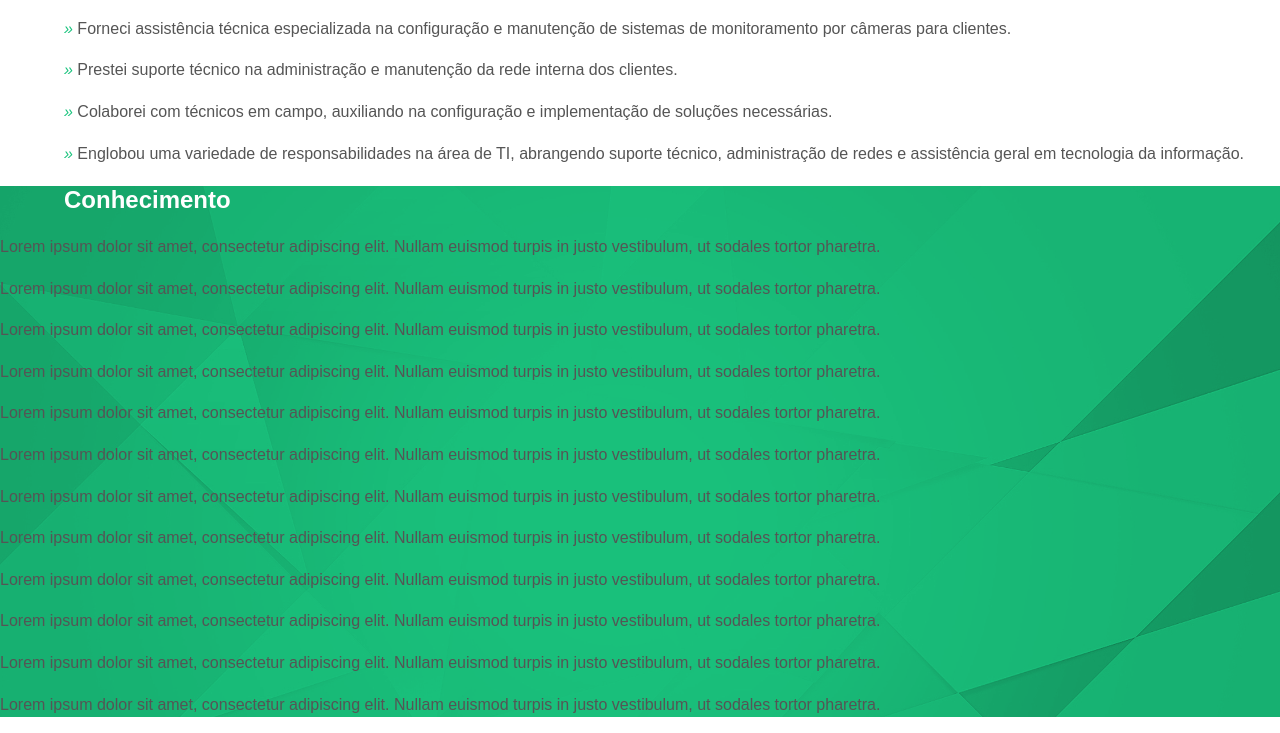
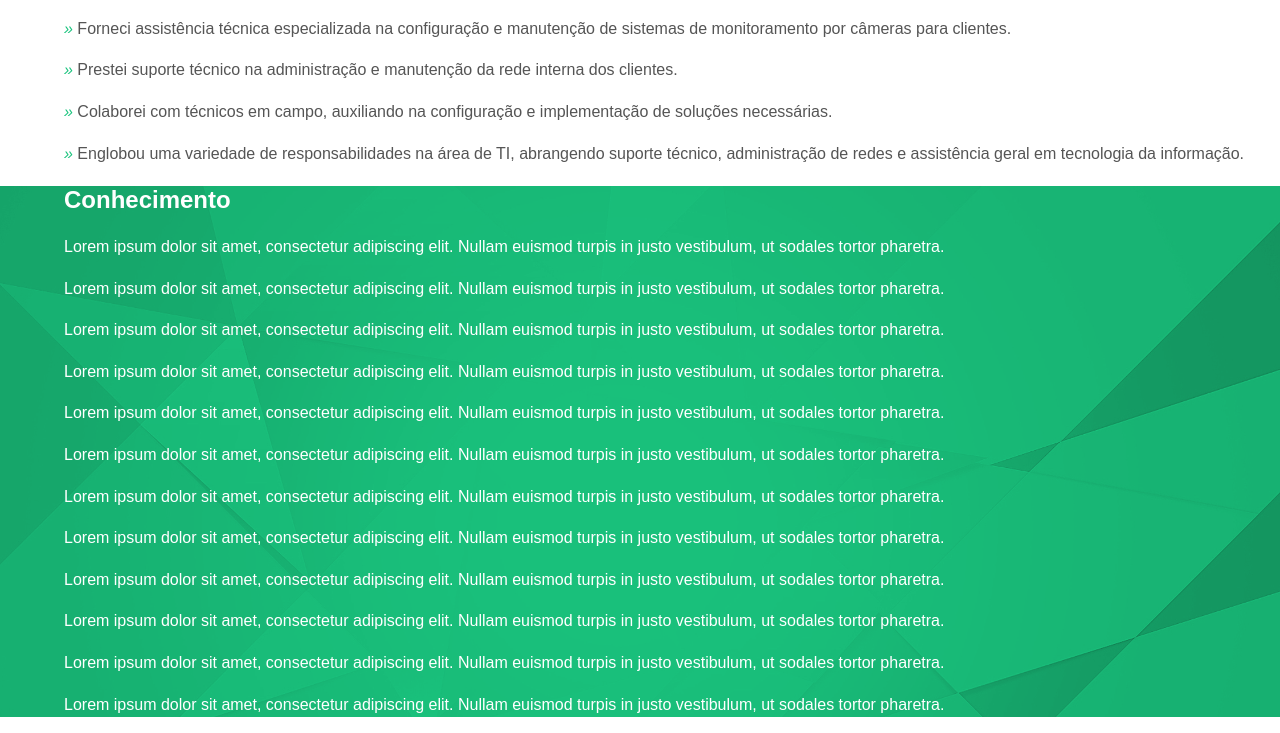
Before and after one commit to LucasGuzella/lucasguzella, a PHP site: page / in a window 1280 px wide. Shown: the part 889-1622 px from the top of the page. Run offline with PHP 8.4, Linux system fonts and the light colour scheme.

Commit message:
Update styles.css

```diff
--- a/styles.css
+++ b/styles.css
@@ -109,7 +109,7 @@ a:hover{
 	margin-left: 5%;
 }
 
-#conhecimento h2, conhecimento p {
+#conhecimento h2, #conhecimento p {
 	color: #fff;
 	margin-left: 5%;
 }
```
